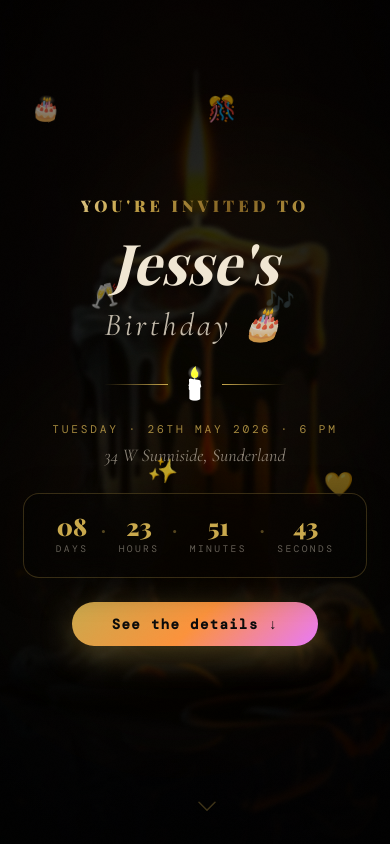
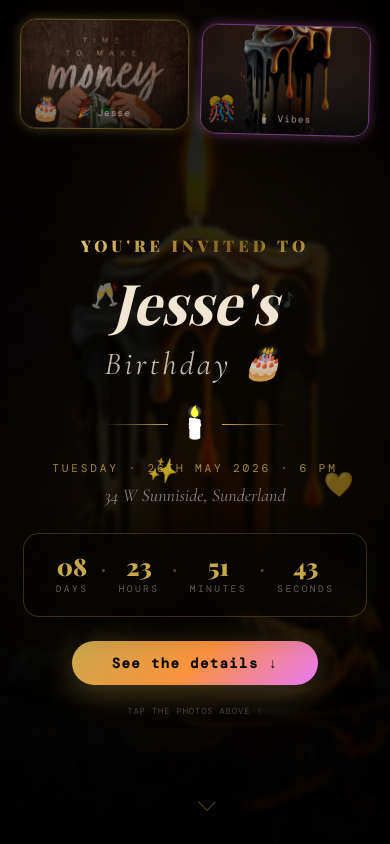
Before and after one commit to VictorPrinze/jesse, a React (Vite) app: page / in a window 390 px wide. Shown: the top 844 px of the page. Built offline with nearby package versions, Linux system fonts and the light colour scheme; no server answers; the database is empty; a web font is replaced by a local one.

Commit message:
new features

```diff
--- a/src/components/Hero.tsx
+++ b/src/components/Hero.tsx
@@ -1,5 +1,5 @@
 import { useEffect, useState, useRef } from 'react'
-import { motion } from 'framer-motion'
+import { motion, AnimatePresence } from 'framer-motion'
 import CountdownTimer from './CountdownTimer'
 
 import img1 from '../assets/photos/image1.jpeg'
@@ -15,6 +15,8 @@ export default function Hero() {
   const [isMobile, setIsMobile] = useState(false)
   const [autoColorIndex, setAutoColorIndex] = useState(0)
   const [mousePos, setMousePos] = useState({ x: 0.5, y: 0.5 })
+  const [activeCard, setActiveCard] = useState<number | null>(null)
+  const [tilt, setTilt] = useState({ x: 0, y: 0 })
   const sectionRef = useRef<HTMLElement>(null)
 
   useEffect(() => {
@@ -45,6 +47,18 @@ export default function Hero() {
     return () => window.removeEventListener('mousemove', handler)
   }, [])
 
+  // Device tilt for mobile parallax
+  useEffect(() => {
+    if (!isMobile) return
+    const handler = (e: DeviceOrientationEvent) => {
+      const x = Math.max(-1, Math.min(1, (e.gamma ?? 0) / 20))
+      const y = Math.max(-1, Math.min(1, (e.beta ?? 0) / 30))
+      setTilt({ x, y })
+    }
+    window.addEventListener('deviceorientation', handler)
+    return () => window.removeEventListener('deviceorientation', handler)
+  }, [isMobile])
+
   const getLetterColor = (i: number) => {
     if (isMobile) return COLORS[(autoColorIndex + i) % COLORS.length]
     return hovered ? COLORS[i % COLORS.length] : '#f0e6d3'
@@ -53,11 +67,15 @@ export default function Hero() {
   const scrollDown = () =>
     document.getElementById('details')?.scrollIntoView({ behavior: 'smooth' })
 
-  // Parallax offsets based on mouse
-  const img1X = (mousePos.x - 0.5) * -30
-  const img1Y = (mousePos.y - 0.5) * -20
-  const img2X = (mousePos.x - 0.5) * 25
-  const img2Y = (mousePos.y - 0.5) * 15
+  const img1X = isMobile ? tilt.x * 15 : (mousePos.x - 0.5) * -30
+  const img1Y = isMobile ? tilt.y * 10 : (mousePos.y - 0.5) * -20
+  const img2X = isMobile ? tilt.x * -15 : (mousePos.x - 0.5) * 25
+  const img2Y = isMobile ? tilt.y * -10 : (mousePos.y - 0.5) * 15
+
+  const mobileCards = [
+    { src: img1, label: '🎉 Jesse', color: 'rgba(201,168,76,0.5)', glow: 'rgba(201,168,76,0.3)' },
+    { src: img2, label: '🕯️ Vibes', color: 'rgba(232,121,249,0.5)', glow: 'rgba(232,121,249,0.3)' },
+  ]
 
   return (
     <section
@@ -65,7 +83,7 @@ export default function Hero() {
       id="hero"
       className="relative min-h-screen flex flex-col items-center justify-center text-center px-6 py-16 overflow-hidden"
     >
-      {/* ── Background: candle image fills the hero, blurred & dimmed ── */}
+      {/* Background image */}
       <div className="absolute inset-0 z-0">
         <motion.img
           src={img2}
@@ -76,14 +94,12 @@ export default function Hero() {
           animate={{ scale: [1, 1.04, 1] }}
           transition={{ duration: 18, repeat: Infinity, ease: 'easeInOut' }}
         />
-        {/* gold-black vignette */}
         <div className="absolute inset-0" style={{
           background: 'radial-gradient(ellipse at center, rgba(0,0,0,0.2) 0%, rgba(0,0,0,0.85) 100%)'
         }} />
       </div>
 
-      {/* ── Floating image cards (parallax) ── */}
-      {/* Money card — bottom left */}
+      {/* ── DESKTOP: floating image cards (parallax) ── */}
       <motion.div
         className="absolute z-10 rounded-2xl overflow-hidden shadow-2xl hidden md:block"
         style={{
@@ -96,11 +112,10 @@ export default function Hero() {
         animate={{ y: [0, -12, 0], rotate: [-3, 1, -3] }}
         transition={{ duration: 6, repeat: Infinity, ease: 'easeInOut' }}
       >
-        <img src={img1} alt="Time to make money" className="w-full h-full object-cover opacity-80" />
+        <img src={img1} alt="Jesse" className="w-full h-full object-cover opacity-80" />
         <div className="absolute inset-0" style={{ background: 'linear-gradient(to top, rgba(201,168,76,0.3), transparent)' }} />
       </motion.div>
 
-      {/* Candle card — top right */}
       <motion.div
         className="absolute z-10 rounded-2xl overflow-hidden shadow-2xl hidden md:block"
         style={{
@@ -114,10 +129,7 @@ export default function Hero() {
         transition={{ duration: 7, repeat: Infinity, ease: 'easeInOut', delay: 1 }}
       >
         <img src={img2} alt="Candle" className="w-full h-full object-cover opacity-90" />
-        <div className="absolute inset-0" style={{
-          background: 'linear-gradient(to bottom, transparent, rgba(0,0,0,0.5))',
-        }} />
-        {/* Animated flame glow */}
+        <div className="absolute inset-0" style={{ background: 'linear-gradient(to bottom, transparent, rgba(0,0,0,0.5))' }} />
         <motion.div
           className="absolute inset-0 rounded-2xl"
           animate={{ opacity: [0, 0.4, 0] }}
@@ -125,6 +137,66 @@ export default function Hero() {
           style={{ background: 'radial-gradient(circle at 50% 20%, rgba(255,200,50,0.5), transparent 60%)' }}
         />
       </motion.div>
+
+      {/* ── MOBILE: interactive swipeable photo cards ── */}
+      <div className="flex md:hidden gap-3 absolute top-6 left-0 right-0 px-5 z-10 justify-between">
+        {mobileCards.map((card, idx) => (
+          <motion.div
+            key={idx}
+            className="relative rounded-2xl overflow-hidden flex-1 cursor-pointer"
+            style={{
+              height: 110,
+              border: `1px solid ${card.color}`,
+              boxShadow: activeCard === idx ? `0 0 30px ${card.glow}, 0 8px 32px rgba(0,0,0,0.5)` : `0 0 12px ${card.glow}`,
+              transform: `translate(${idx === 0 ? img1X : img2X}px, ${idx === 0 ? img1Y * 0.5 : img2Y * 0.5}px)`,
+              transition: 'transform 0.15s ease-out, box-shadow 0.3s',
+            }}
+            animate={{
+              y: activeCard === idx ? -8 : [0, idx === 0 ? -6 : 6, 0],
+              rotate: activeCard === idx ? 0 : [idx === 0 ? -2 : 2, idx === 0 ? 1 : -1, idx === 0 ? -2 : 2],
+              scale: activeCard === idx ? 1.06 : 1,
+            }}
+            transition={activeCard === idx
+              ? { duration: 0.3 }
+              : { duration: 4 + idx, repeat: Infinity, ease: 'easeInOut', delay: idx * 0.8 }
+            }
+            onTap={() => setActiveCard(activeCard === idx ? null : idx)}
+          >
+            <img
+              src={card.src}
+              alt={card.label}
+              className="w-full h-full object-cover"
+              style={{ opacity: activeCard === idx ? 1 : 0.75, transition: 'opacity 0.3s' }}
+            />
+            {/* gradient overlay */}
+            <div className="absolute inset-0" style={{
+              background: `linear-gradient(to top, rgba(0,0,0,0.7) 0%, transparent 60%)`
+            }} />
+            {/* label */}
+            <motion.div
+              className="absolute bottom-0 inset-x-0 px-2 py-2"
+              animate={{ opacity: activeCard === idx ? 1 : 0.6 }}
+            >
+              <p className="font-mono text-[0.6rem] tracking-widest text-white text-center">
+                {card.label}
+              </p>
+            </motion.div>
+            {/* tap ripple */}
+            <AnimatePresence>
+              {activeCard === idx && (
+                <motion.div
+                  initial={{ opacity: 0.6, scale: 0.5 }}
+                  animate={{ opacity: 0, scale: 2 }}
+                  exit={{ opacity: 0 }}
+                  transition={{ duration: 0.6 }}
+                  className="absolute inset-0 rounded-2xl"
+                  style={{ background: card.color }}
+                />
+              )}
+            </AnimatePresence>
+          </motion.div>
+        ))}
+      </div>
 
       {/* Radial colour blobs */}
       <div className="absolute inset-0 pointer-events-none overflow-hidden z-0">
@@ -163,10 +235,10 @@ export default function Hero() {
         </motion.span>
       ))}
 
-      {/* ── MAIN CONTENT ── */}
-      <div className="relative z-20 flex flex-col items-center gap-5">
+      {/* MAIN CONTENT */}
+      <div className="relative z-20 flex flex-col items-center gap-5 mt-28 md:mt-0">
 
-        {/* YOU'RE INVITED */}
+        {/* YOU'RE INVITED TO */}
         <motion.div
           initial={{ opacity: 0, y: -20 }}
           animate={{ opacity: 1, y: 0 }}
@@ -285,6 +357,16 @@ export default function Hero() {
         >
           See the details ↓
         </motion.button>
+
+        {/* Mobile tap hint */}
+        <motion.p
+          className="md:hidden font-mono text-[0.55rem] tracking-widest text-cream/25 uppercase"
+          initial={{ opacity: 0 }}
+          animate={{ opacity: 1 }}
+          transition={{ delay: 2.5 }}
+        >
+          tap the photos above ↑
+        </motion.p>
       </div>
 
       {/* Scroll chevron */}
```
